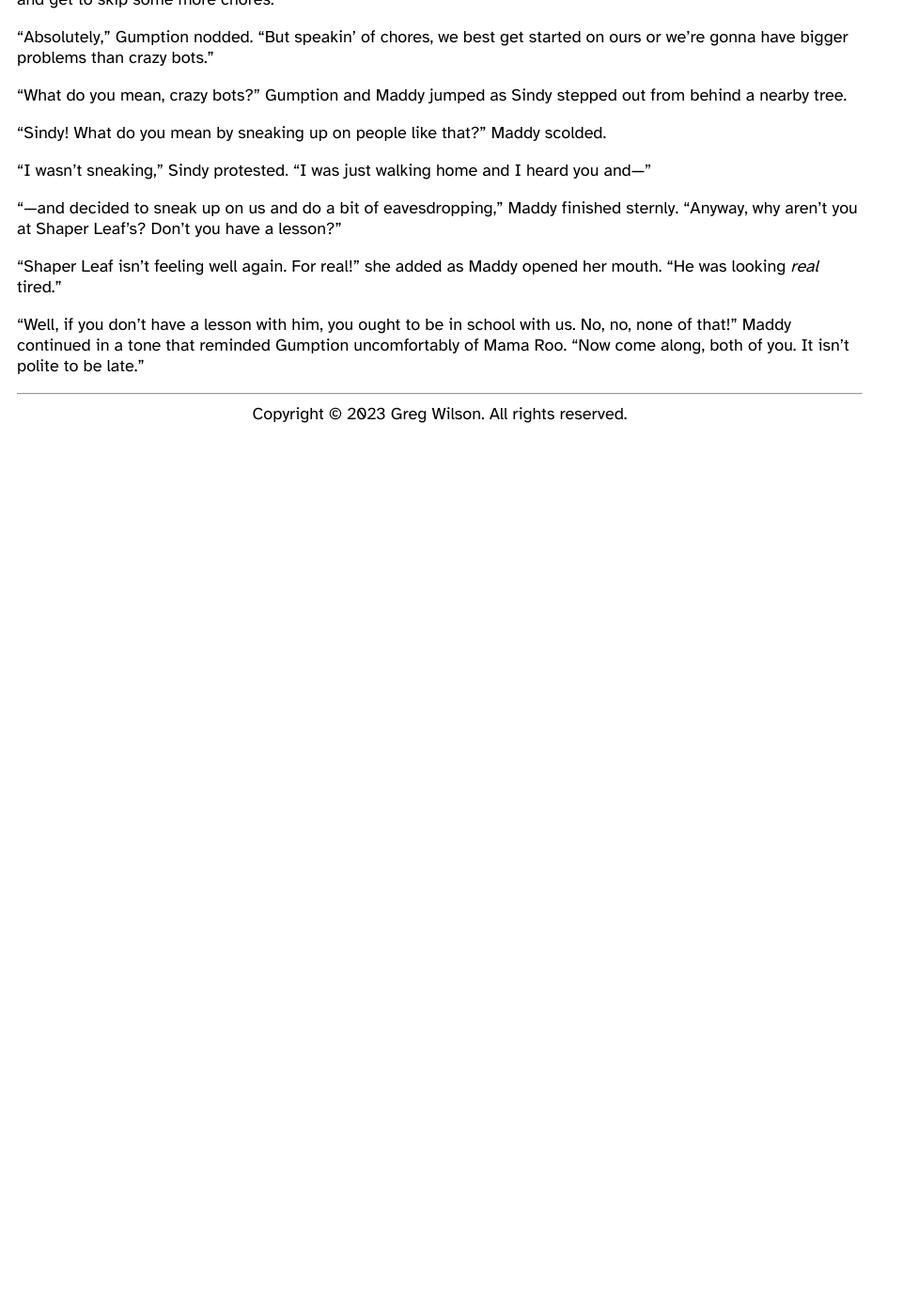
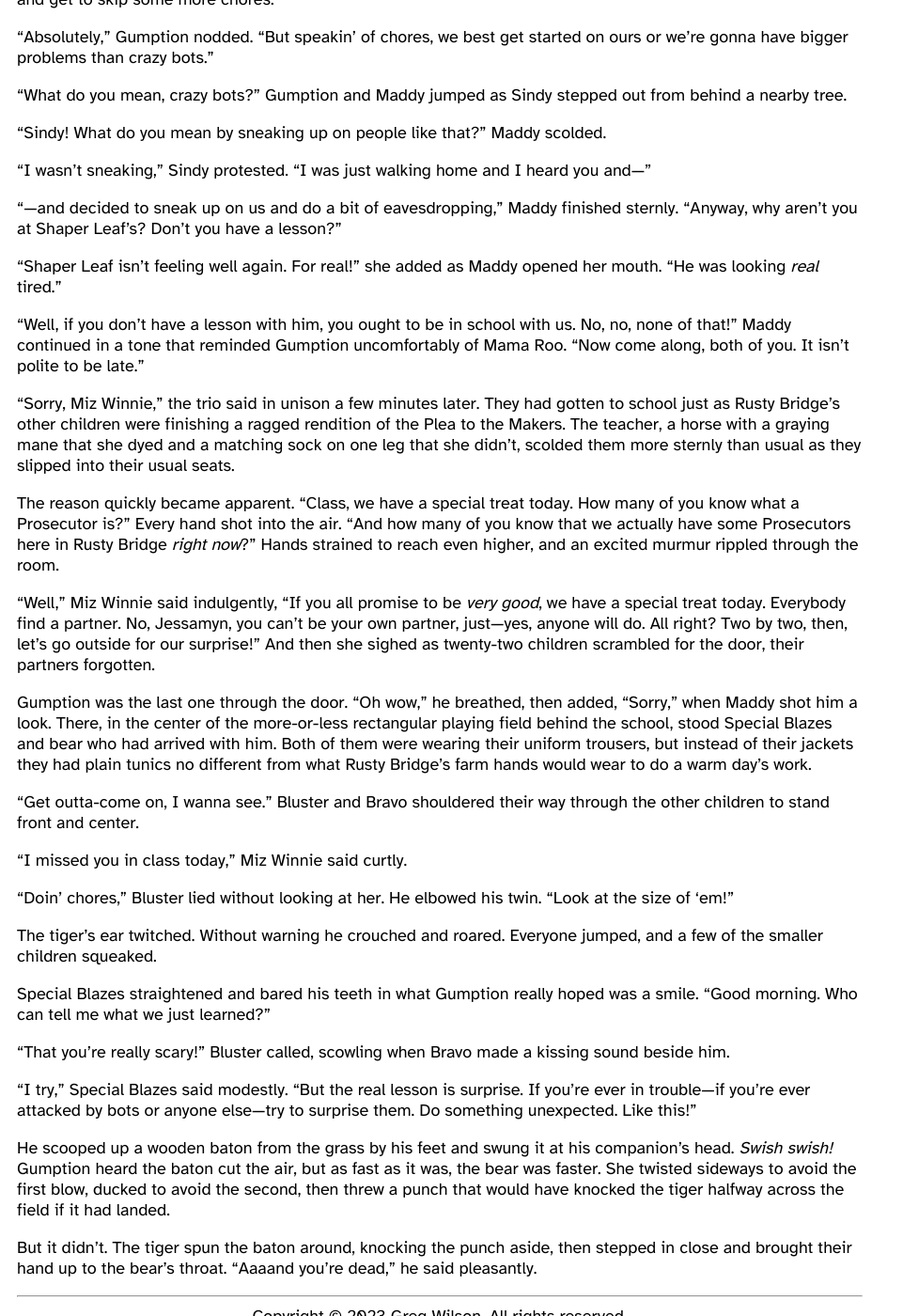
Before and after one commit to gvwilson/fiction, a Jekyll site: the page built from in-heck/index.md, in a window 1280 px wide and 1400 px high, scrolled down 14897 px. Shown: the whole window at 94% size, without its empty margins (0-961 px from the left). Built offline with Jekyll 4.4.1, drawn with Linux system fonts in a browser that asks for light colours; before the commit the page ends 15356 px from its top, so only the background shows below that; some of the changed text lies outside the part shown.

Commit message:
+511 words of In Heck

```diff
--- a/_data/status.csv
+++ b/_data/status.csv
@@ -20,6 +20,7 @@
 in-heck,2023-12-25,6653
 in-heck,2023-12-27,7339
 in-heck,2023-12-29,7866
+in-heck,2023-12-30,8377
 last-wolf,2023-09-01,41953
 leaderboard,2023-12-26,1094
 leaderboard,2023-12-27,1657
--- a/in-heck/index.md
+++ b/in-heck/index.md
@@ -514,7 +514,7 @@
 Behind them was a tiger,
 an actual tiger with a black patch over one eye and a sword slung on his hip.
 A bear carrying almost as many weapons as the mulebot brought up the rear.
-He wore the same dark green jackets with black collars and cuffs
+She wore the same dark green jackets with black collars and cuffs
 as the rabbit and tiger,
 while the mulebot was painted in matching camouflage.
 
@@ -886,7 +886,7 @@
 Maddy had opened her notebook and was sketching the outlines of the Prosecutors.
 The tiger would have a fierce scowl, she thought.
 The rabbit would be winking, and the bear—she wasn't sure about the bear yet,
-but maybe he could be resting his elbow on the mulebot's back
+but maybe she could be resting his elbow on the mulebot's back
 and looking a little puzzled,
 just like Zeke did whenever someone used too many big words.
 
@@ -1377,4 +1377,103 @@
 "Now come along, both of you.
 It isn't polite to be late."
 
+"Sorry, Miz Winnie,"
+the trio said in unison a few minutes later.
+They had gotten to school
+just as Rusty Bridge's other children were finishing
+a ragged rendition of the Plea to the Makers.
+The teacher,
+a horse with a graying mane that she dyed and a matching sock on one leg that she didn't,
+scolded them more sternly than usual
+as they slipped into their usual seats.
+
+The reason quickly became apparent.
+"Class,
+we have a special treat today.
+How many of you know what a Prosecutor is?"
+Every hand shot into the air.
+"And how many of you know that
+we actually have some Prosecutors here in Rusty Bridge *right now*?"
+Hands strained to reach even higher,
+and an excited murmur rippled through the room.
+
+"Well,"
+Miz Winnie said indulgently,
+"If you all promise to be *very good*,
+we have a special treat today.
+Everybody find a partner.
+No,
+Jessamyn,
+you can't be your own partner,
+just—yes, anyone will do.
+All right?
+Two by two,
+then,
+let's go outside for our surprise!"
+And then she sighed as twenty-two children scrambled for the door,
+their partners forgotten.
+
+Gumption was the last one through the door.
+"Oh wow," he breathed,
+then added,
+"Sorry,"
+when Maddy shot him a look.
+There,
+in the center of the more-or-less rectangular playing field behind the school,
+stood Special Blazes and bear who had arrived with him.
+Both of them were wearing their uniform trousers,
+but instead of their jackets they had plain tunics
+no different from what Rusty Bridge's farm hands would wear to do a warm day's work.
+
+"Get outta-come on, I wanna see."
+Bluster and Bravo shouldered their way through the other children
+to stand front and center.
+
+"I missed you in class today,"
+Miz Winnie said curtly.
+
+"Doin' chores,"
+Bluster lied without looking at her.
+He elbowed his twin.
+"Look at the size of 'em!"
+
+The tiger's ear twitched.
+Without warning he crouched and roared.
+Everyone jumped,
+and a few of the smaller children squeaked.
+
+Special Blazes straightened and bared his teeth
+in what Gumption really hoped was a smile.
+"Good morning.
+Who can tell me what we just learned?"
+
+"That you're really scary!"
+Bluster called,
+scowling when Bravo made a kissing sound beside him.
+
+"I try,"
+Special Blazes said modestly.
+"But the real lesson is surprise.
+If you're ever in trouble—if you're ever attacked
+by bots or anyone else—try to surprise them.
+Do something unexpected.
+Like this!"
+
+He scooped up a wooden baton from the grass by his feet
+and swung it at his companion's head.
+*Swish swish!*
+Gumption heard the baton cut the air,
+but as fast as it was,
+the bear was faster.
+She twisted sideways to avoid the first blow,
+ducked to avoid the second,
+then threw a punch that would have knocked the tiger halfway across the field
+if it had landed.
+
+But it didn't.
+The tiger spun the baton around,
+knocking the punch aside,
+then stepped in close and brought their hand up to the bear's throat.
+"Aaaand you're dead," he said pleasantly.
+
 </section>
```
Also changed, not shown: status.svg.
